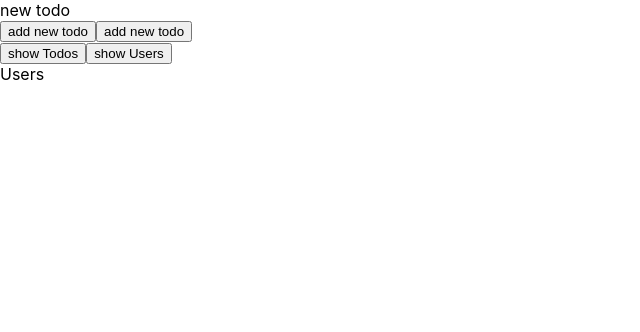
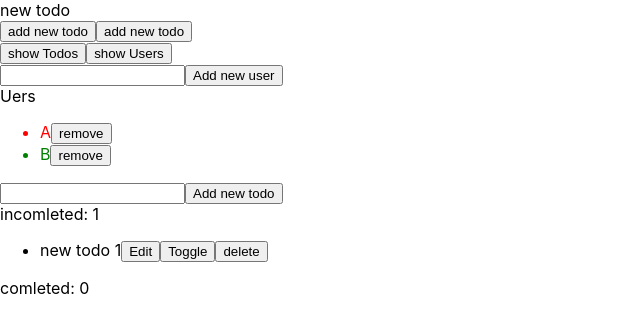
Before and after one commit to lubomirKavetskiy/react-mobx-tsx, a React (Create React App) app: page / in a window 1280 px wide. Both pictures are taken after a click on the button "show Users". Shown: the top 332 px of the page, without its empty margins (0-640 px from the left). Built offline with nearby package versions, Linux system fonts and the light colour scheme.

Commit message:
use stores

```diff
--- a/src/App.tsx
+++ b/src/App.tsx
@@ -1,28 +1,36 @@
-import { observer } from 'mobx-react-lite'
+import { observer } from 'mobx-react-lite';
+import TodoList from './components/TodoList';
+import UserList from './components/UserList';
 
-import { useStore } from './stores/helpers/use-store'
-import { Views } from './stores/ui/global-view'
-import Test from './test'
+import { useStore } from './stores/helpers/use-store';
+import { Views } from './stores/ui/global-view';
+import Test from './test';
 
 const App = () => {
-	const { uiStores: { globalView } } = useStore()
+  const {
+    uiStores: { globalView },
+  } = useStore();
 
   const getCurrView = () => {
-		if (globalView.currView === Views.Todos) return <div>Todos</div>
-		if (globalView.currView === Views.Users) return <div>Users</div>
-		return null
-	}
+    if (globalView.currView === Views.Todos) return <TodoList />;
+    if (globalView.currView === Views.Users) return <UserList />;
+    return null;
+  };
 
   return (
-		<div className="App">
+    <div className='App'>
       <Test />
       <div>
-				<button onClick={() => globalView.updateView(Views.Todos)}>show Todos</button>
-				<button onClick={() => globalView.updateView(Views.Users)}>show Users</button>
+        <button onClick={() => globalView.updateView(Views.Todos)}>
+          show Todos
+        </button>
+        <button onClick={() => globalView.updateView(Views.Users)}>
+          show Users
+        </button>
       </div>
       {getCurrView()}
     </div>
   );
-}
+};
 
-export default observer(App)
+export default observer(App);
--- /dev/null
+++ b/src/components/Todo.tsx
@@ -0,0 +1,58 @@
+import { observer } from 'mobx-react-lite';
+import { FC, useEffect, useState } from 'react';
+import Todo from '../stores/data/todos/todo';
+
+interface Props {
+  todo: Todo;
+}
+
+const TodoComponent: FC<Props> = ({ todo }) => {
+  useEffect(() => {
+    console.log('rerender', todo.name, 0);
+  });
+  const [isEdditing, setEdditing] = useState(false);
+  const [text, setText] = useState('');
+
+  const saveTodo = () => {
+    setEdditing(false);
+    todo.changeName(text);
+    setText('');
+  };
+
+  const todoName = isEdditing ? (
+    <input
+      type='text'
+      value={text}
+      onChange={({ target }) => setText(target.value)}
+    />
+  ) : (
+    <span>
+      {todo.name} {todo.id}
+    </span>
+  );
+
+  const editBtn = isEdditing ? (
+    <button onClick={() => saveTodo()}>Save</button>
+  ) : (
+    <button onClick={() => setEdditing(true)}>Edit</button>
+  );
+
+  const toggleTodo = isEdditing ? null : (
+    <button onClick={() => todo.toggle()}>Toggle</button>
+  );
+
+  const removeBtn = isEdditing ? null : (
+    <button onClick={() => todo.remove()}>delete</button>
+  );
+
+  return (
+    <li>
+      {todoName}
+      {editBtn}
+      {toggleTodo}
+      {removeBtn}
+    </li>
+  );
+};
+
+export default observer(TodoComponent);
--- /dev/null
+++ b/src/components/TodoList.tsx
@@ -0,0 +1,54 @@
+import { FC } from 'react';
+import { observer } from 'mobx-react-lite';
+import { useState } from 'react';
+import User from '../stores/data/users/user';
+import { useStore } from '../stores/helpers/use-store';
+import TodoComponent from './Todo';
+
+interface Props {
+  user?: User;
+}
+
+const TodoList: FC<Props> = ({ user }) => {
+  const [text, setText] = useState('');
+  const {
+    dataStores: { todosStore },
+  } = useStore();
+
+  const addTodo = () => {
+    todosStore.addTodo(text, user ? user.id : 999);
+    setText('');
+  };
+
+  const completedTodos = user ? user.completed : todosStore.completed;
+  const incompletedTodos = user ? user.incompleted : todosStore.incompleted;
+
+  return (
+    <div>
+      <div>
+        <input
+          type='text'
+          value={text}
+          onChange={({ target }) => setText(target.value)}
+        />
+        <button onClick={addTodo}>Add new todo</button>
+        <div>{`incomleted: ${incompletedTodos.length}`}</div>
+        <ul>
+          {incompletedTodos.map((todo) => (
+            <TodoComponent todo={todo} key={todo.id} />
+          ))}
+        </ul>
+      </div>
+      <div>
+        <div>{`comleted: ${completedTodos.length}`}</div>
+        <ul>
+          {completedTodos.map((todo) => (
+            <TodoComponent todo={todo} key={todo.id} />
+          ))}
+        </ul>
+      </div>
+    </div>
+  );
+};
+
+export default observer(TodoList);
--- /dev/null
+++ b/src/components/UserList.tsx
@@ -0,0 +1,49 @@
+import { observer } from 'mobx-react-lite';
+import { useState } from 'react';
+import { useStore } from '../stores/helpers/use-store';
+import TodoList from './TodoList';
+
+const UserList = () => {
+  const [text, setText] = useState('');
+  const {
+    dataStores: { usersStore },
+  } = useStore();
+  const [currUser, setCurrUser] = useState(usersStore.usersList[0]);
+
+  const addUser = () => {
+    usersStore.addUser(text);
+    setCurrUser(usersStore.usersList[usersStore.usersList.length - 1]);
+    setText('');
+  };
+
+  return (
+    <div>
+      <div>
+        <input
+          type='text'
+          value={text}
+          onChange={({ target }) => setText(target.value)}
+        />
+        <button onClick={addUser}>Add new user</button>
+        <div>Uers</div>
+        <ul>
+          {usersStore.usersList.map((user) => (
+            <li
+              key={user.id}
+              onClick={() => setCurrUser(user)}
+              style={{ color: `${user.id === currUser.id ? 'red' : 'green'}` }}
+            >
+              <span>{user.name}</span>
+              <button onClick={() => usersStore.delUser(user.name)}>
+                remove
+              </button>
+            </li>
+          ))}
+        </ul>
+        <TodoList user={currUser} />
+      </div>
+    </div>
+  );
+};
+
+export default observer(UserList);
--- a/src/stores/data/todos/todo.ts
+++ b/src/stores/data/todos/todo.ts
@@ -1,51 +1,57 @@
-import { observable, reaction, makeObservable, action } from 'mobx'
+import { observable, reaction, makeObservable, action } from 'mobx';
 
 import RootStore from '../../root-store';
 
 let initId = 0;
 
 export default class Todo {
-  id = initId++
-  userId: number
+  id = initId++;
+  userId: number;
 
-  private disposer: () => void
-  private readonly rootStore: RootStore
+  private disposer: () => void;
+  private readonly rootStore: RootStore;
 
   constructor(name: string, userId: number, rootStore: RootStore) {
-    makeObservable(this)
-
-    this.name = name
-    this.userId = userId
-    this.rootStore = rootStore
+    this.userId = userId;
+    this.rootStore = rootStore;
+    this.name = name;
 
     //will trigger after every change of isCompleted
     this.disposer = reaction(
       () => this.isCompleted,
-      () => console.log(`Todo '${this.name}' is changed to ${this.isCompleted ? 'Complete' : 'Incomplete'}`)
-    )
+      () =>
+        console.log(
+          `Todo '${this.name}' is changed to ${
+            this.isCompleted ? 'Complete' : 'Incomplete'
+          }`
+        )
+    );
+
+    makeObservable(this, {
+      name: observable,
+      isCompleted: observable,
+      changeName: action,
+      toggle: action,
+    });
   }
 
   remove() {
-    this.rootStore.dataStores.todosStore.delTodo(this.name)
+    this.rootStore.dataStores.todosStore.delTodo(this.id);
   }
 
-  @observable
-  name = ''
+  name = '';
 
-  @observable
-  isCompleted = false
+  isCompleted = false;
 
-  @action
   changeName(name: string) {
-    this.name = name
+    this.name = name;
   }
 
-  @action
   toggle() {
-    this.isCompleted = !this.isCompleted
+    this.isCompleted = !this.isCompleted;
   }
 
   dispose() {
-    this.disposer()
+    this.disposer();
   }
 }
--- a/src/stores/data/todos/todos-store.ts
+++ b/src/stores/data/todos/todos-store.ts
@@ -1,64 +1,76 @@
-import { observable, reaction, makeObservable, when, action, computed } from 'mobx'
+import {
+  observable,
+  reaction,
+  makeObservable,
+  when,
+  action,
+  computed,
+} from 'mobx';
 
-import RootStore from '../../root-store'
-import Todo from './todo'
+import RootStore from '../../root-store';
+import Todo from './todo';
 
 export default class TodosStore {
-  private readonly rootStore: RootStore
+  private readonly rootStore: RootStore;
 
   constructor(rootStore: RootStore) {
-    makeObservable(this)
+    this.rootStore = rootStore;
 
-    this.rootStore = rootStore
+    makeObservable(this);
 
     //will trigger after every change of todosList.length
     reaction(
       () => this.todosList.length,
-      () => console.log(`Total: ${this.todosList.length}, Completed: ${this.completed.length}, Incompleted: ${this.incompleted.length}`)
-    )
+      () =>
+        console.log(
+          `Total: ${this.todosList.length}, Completed: ${this.completed.length}, Incompleted: ${this.incompleted.length}`
+        )
+    );
 
     //will invoke just ONCE
     when(
-      () => !!this.todosList.length && this.todosList.every(todo => Boolean(todo.isCompleted)),
+      () =>
+        !!this.todosList.length &&
+        this.todosList.every((todo) => Boolean(todo.isCompleted)),
       () => console.log('all todos are completed')
-    )
+    );
   }
 
-  getTodo(name: string): Todo | undefined {
-    return this.todosList.find(todo => todo.name === name)
+  getTodo(id: number): Todo | undefined {
+    return this.todosList.find((todo) => todo.id === id);
   }
 
   @observable
-  todosList: Todo[] = []
+  todosList: Todo[] = [];
 
   @action
   addTodo(name: string, userId: number) {
-    this.todosList.push(new Todo(name, userId, this.rootStore))
+    this.todosList.push(new Todo(name, userId, this.rootStore));
   }
 
   @action
-  delTodo(name: string) {
-    const todoToDel = this.getTodo(name)
+  delTodo(id: number) {
+    const todoToDel = this.getTodo(id);
 
     //dispose of its reaction after deleting of it
-    todoToDel?.dispose()
+    todoToDel?.dispose();
 
     if (todoToDel) {
-      this.todosList.splice(this.todosList.indexOf(todoToDel), 1)
+      this.todosList.splice(this.todosList.indexOf(todoToDel), 1);
     }
   }
 
   getUserTodos(userId: number) {
-    return this.todosList.filter(todo => todo.userId === userId)
+    return this.todosList.filter((todo) => todo.userId === userId);
   }
 
   @computed
   get completed() {
-    return this.todosList.filter(todo => Boolean(todo.isCompleted))
+    return this.todosList.filter((todo) => Boolean(todo.isCompleted));
   }
 
   @computed
   get incompleted() {
-    return this.todosList.filter(todo => !todo.isCompleted)
+    return this.todosList.filter((todo) => !todo.isCompleted);
   }
 }
--- a/src/stores/data/users/user.ts
+++ b/src/stores/data/users/user.ts
@@ -1,27 +1,36 @@
-import { computed, observable } from 'mobx'
+import { computed, observable } from 'mobx';
 
-import RootStore from '../../root-store'
+import RootStore from '../../root-store';
 
 let initId = 0;
 
 export default class User {
-  id = ++initId
+  id = ++initId;
 
-  private readonly rootStore: RootStore
+  private readonly rootStore: RootStore;
 
   @observable
-  name: string = ''
+  name: string = '';
 
   constructor(name: string, rootStore: RootStore) {
-    this.name = name
-    this.rootStore = rootStore
+    this.name = name;
+    this.rootStore = rootStore;
 
-    this.rootStore.dataStores.todosStore.addTodo('new todo', this.id)
+    this.rootStore.dataStores.todosStore.addTodo('new todo', this.id);
   }
 
   @computed
   get todos() {
-    return this.rootStore.dataStores.todosStore.getUserTodos(this.id)
+    return this.rootStore.dataStores.todosStore.getUserTodos(this.id);
   }
 
+  @computed
+  get completed() {
+    return this.todos.filter((todo) => Boolean(todo.isCompleted));
+  }
+
+  @computed
+  get incompleted() {
+    return this.todos.filter((todo) => !todo.isCompleted);
+  }
 }
--- a/src/stores/data/users/users-store.ts
+++ b/src/stores/data/users/users-store.ts
@@ -1,40 +1,37 @@
-import { makeObservable, observable, action } from 'mobx'
+import { makeObservable, observable, action } from 'mobx';
 
-import RootStore from '../../root-store'
-import User from './user'
+import RootStore from '../../root-store';
+import User from './user';
 
 export default class UsersStore {
-  private readonly rootStore: RootStore
+  private readonly rootStore: RootStore;
 
   @observable
-  usersList: User[] = []
+  usersList: User[] = [];
 
   constructor(rootStore: RootStore) {
-    makeObservable(this)
-
-    this.rootStore = rootStore
+    this.rootStore = rootStore;
+    makeObservable(this);
   }
 
   @action
-  addUser(name: string, userId: number) {
-    this.usersList.push(new User(name, this.rootStore))
-
+  addUser(name: string) {
+    this.usersList.push(new User(name, this.rootStore));
   }
 
   getUser(name: string) {
-    return this.usersList.find(user => user.name === name)
+    return this.usersList.find((user) => user.name === name);
   }
 
   @action
   delUser(name: string) {
-    const user = this.getUser(name)
+    const user = this.getUser(name);
 
     // user?.todos.forEach(todo => this.rootStore.dataStores.todosStore.delTodo(todo.name))
     if (user) {
-      user.todos.forEach(todo => todo.remove())
+      user.todos.forEach((todo) => todo.remove());
 
-      this.usersList.splice(this.usersList.indexOf(user), 1)
+      this.usersList.splice(this.usersList.indexOf(user), 1);
     }
-
   }
 }
--- a/src/stores/ui/global-view.ts
+++ b/src/stores/ui/global-view.ts
@@ -1,37 +1,43 @@
-import { action, autorun, computed, makeObservable, observable } from 'mobx'
+import {
+  action,
+  autorun,
+  computed,
+  makeAutoObservable,
+  observable,
+} from 'mobx';
 
-import RootStore from '../root-store'
+import RootStore from '../root-store';
 
 export enum Views {
   Todos = 'Todos',
-  Users = 'Users'
+  Users = 'Users',
 }
 
 export default class GlobalView {
   private readonly rootStore: RootStore;
 
-  @observable
-  currView: Views = Views.Todos
+  currView: Views = Views.Todos;
 
   constructor(rootStore: RootStore) {
-    makeObservable(this)
-    this.rootStore = rootStore
-
+    this.rootStore = rootStore;
+    makeAutoObservable(this);
     autorun(() => {
-      console.log(this.status)
-    })
+      console.log('this.status', this.status);
+    });
   }
 
-  @action
   updateView(view: Views) {
-    this.currView = view
+    this.currView = view;
   }
 
-  @computed
   get status() {
     return `
-            User Names: ${this.rootStore.dataStores.usersStore.usersList.map(({ name }) => name)},
-            Total Todos: ${this.rootStore.dataStores.todosStore.todosList.length}
+            User Names: ${this.rootStore.dataStores.usersStore.usersList.map(
+              ({ name }) => name
+            )},
+            Total Todos: ${
+              this.rootStore.dataStores.todosStore.todosList.length
+            }
         `;
   }
 }
```
Also changed, not shown: src/index.tsx (+6 -6 lines), src/stores/root-store.ts (+6 -6 lines), src/stores/ui/ui-store.ts (+4 -5 lines), 2 other files (tests, documents, lock files or other folders). Lines whose indentation alone changed are shown as unchanged.
